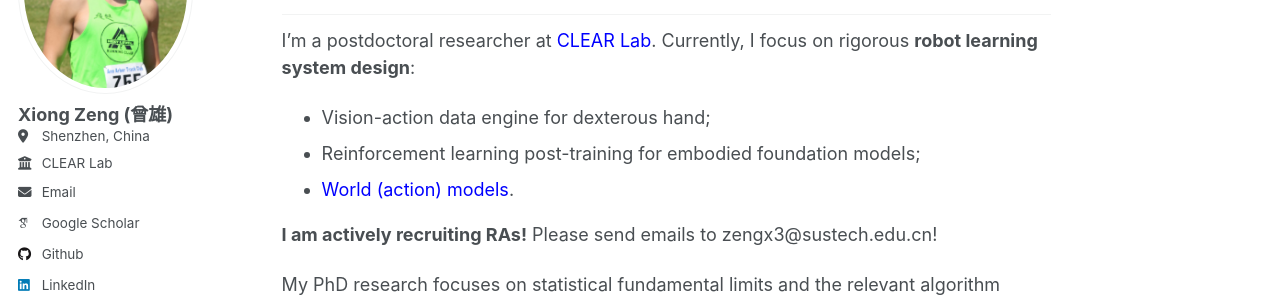
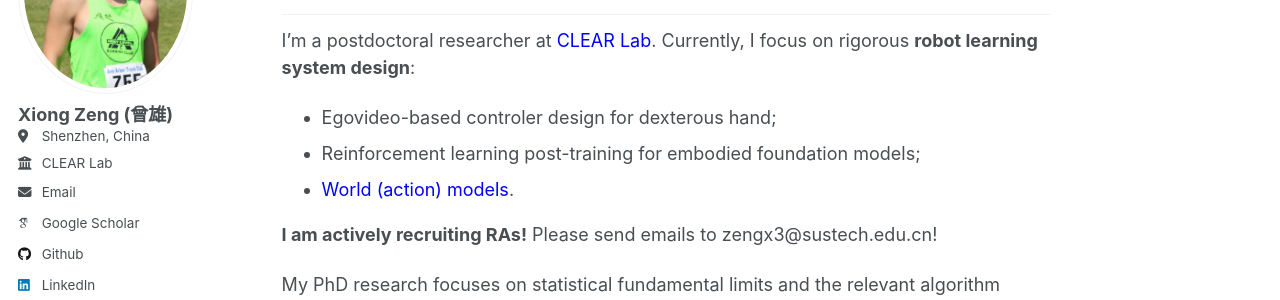
Before and after one commit to zengxiong111/zengxiong.github.io, a Jekyll site: the page built from _pages/about.md, in a window 1280 px wide and 1105 px high. Shown: the part 217-517 px from the top of the window. Built offline with Jekyll 4.4.1, drawn with Linux system fonts in a browser that asks for light colours; some web fonts are replaced; our own code applies the rules of GitHub Pages for plain Markdown files.

Commit message:
Update about.md

```diff
--- a/_pages/about.md
+++ b/_pages/about.md
@@ -10,7 +10,7 @@ redirect_from:
 
 I'm a postdoctoral researcher at <a href="https://www.wzhanglab.site/" style="color: blue;text-decoration: none;" target="_blank">CLEAR Lab</a>. Currently, I focus on rigorous **robot learning system design**:
 
-- Vision-action data engine for dexterous hand;
+- Egovideo-based controler design for dexterous hand;
 - Reinforcement learning post-training for embodied foundation models;
 - <a href="https://arxiv.org/abs/2607.00836" style="color: blue;text-decoration: none;" target="_blank">World (action) models</a>.
 
```
